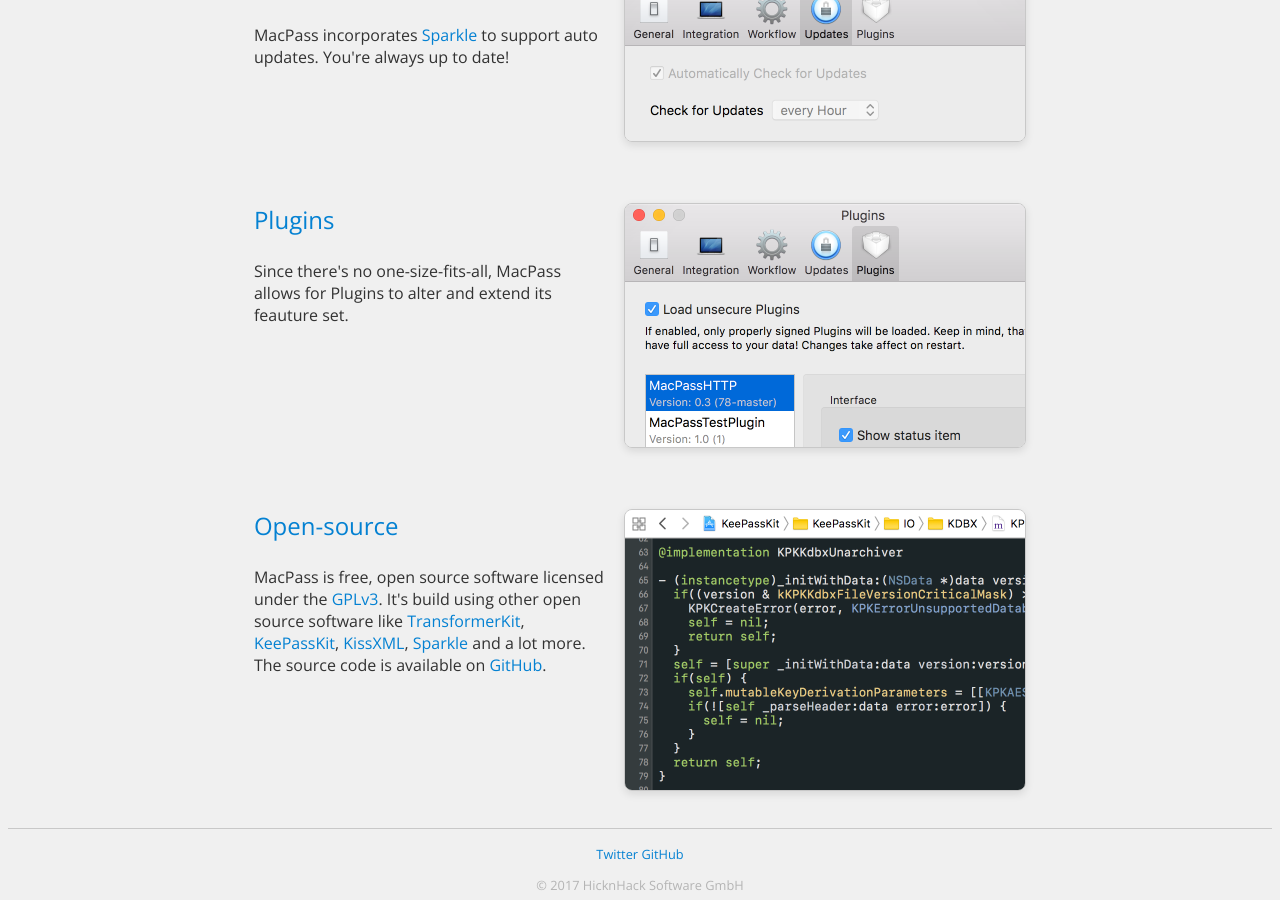
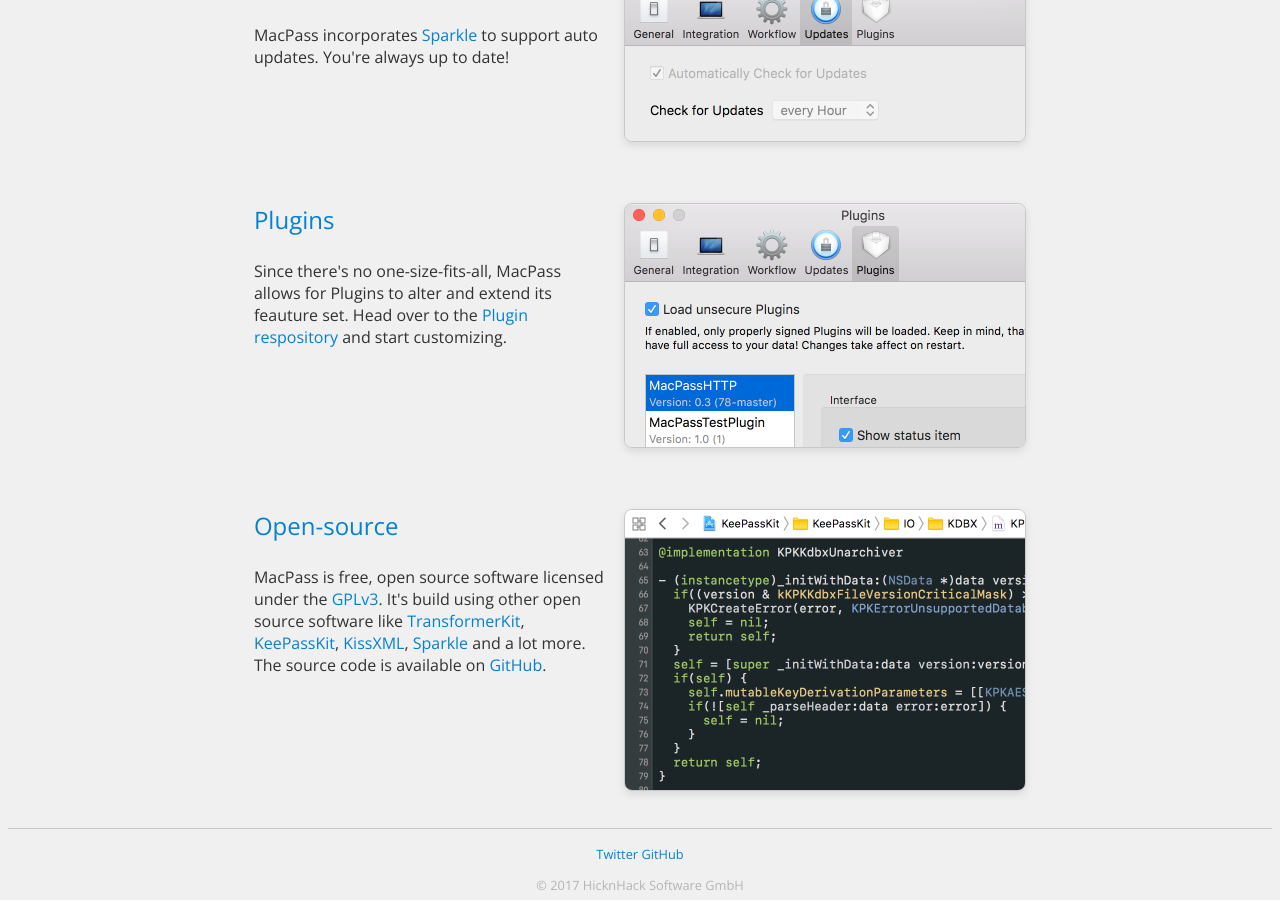
Before and after one commit to MacPass/macpass.github.io, a Jekyll site: the page built from index.html, in a window 1280 px wide and 900 px high, scrolled down 5309 px. Built offline with Jekyll 4.4.1, drawn with Linux system fonts in a browser that asks for light colours.

Commit message:
added link to plugin section in feature list

```diff
--- a/index.html
+++ b/index.html
@@ -132,7 +132,8 @@
     <div class="feature">
         <div class="feature-item">
             <h3>Plugins</h3>
-            <p>Since there's no one-size-fits-all, MacPass allows for Plugins to alter and extend its feauture set.</p>
+            <p>Since there's no one-size-fits-all, MacPass allows for Plugins to alter and extend its feauture set.
+                Head over to the <a href="/plugins">Plugin respository</a> and start customizing.</p>
         </div>
         <img src="img/plugins.png">
     </div>
```
